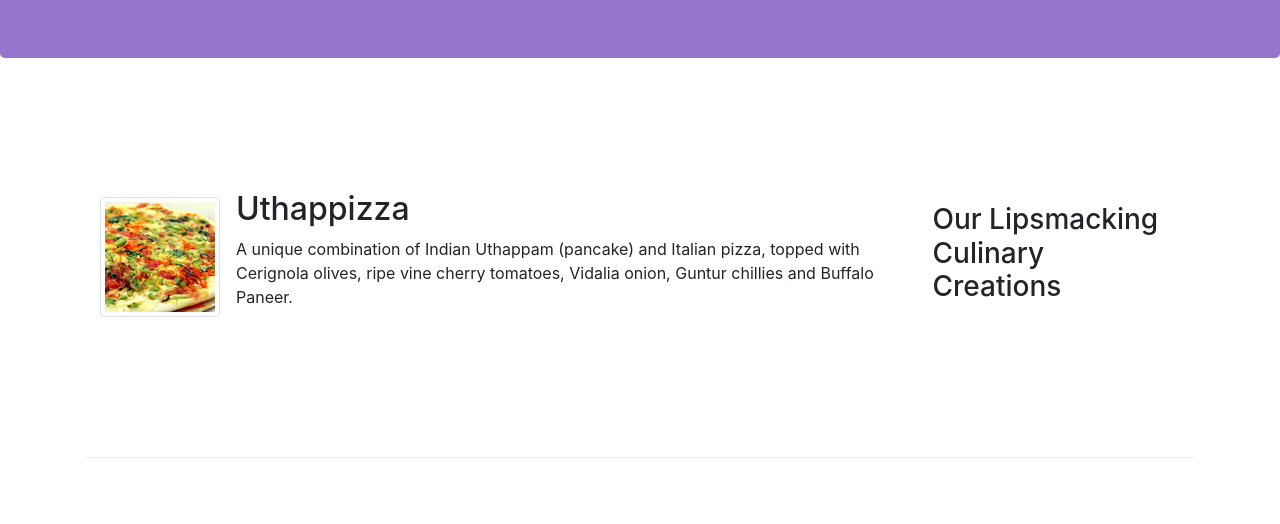
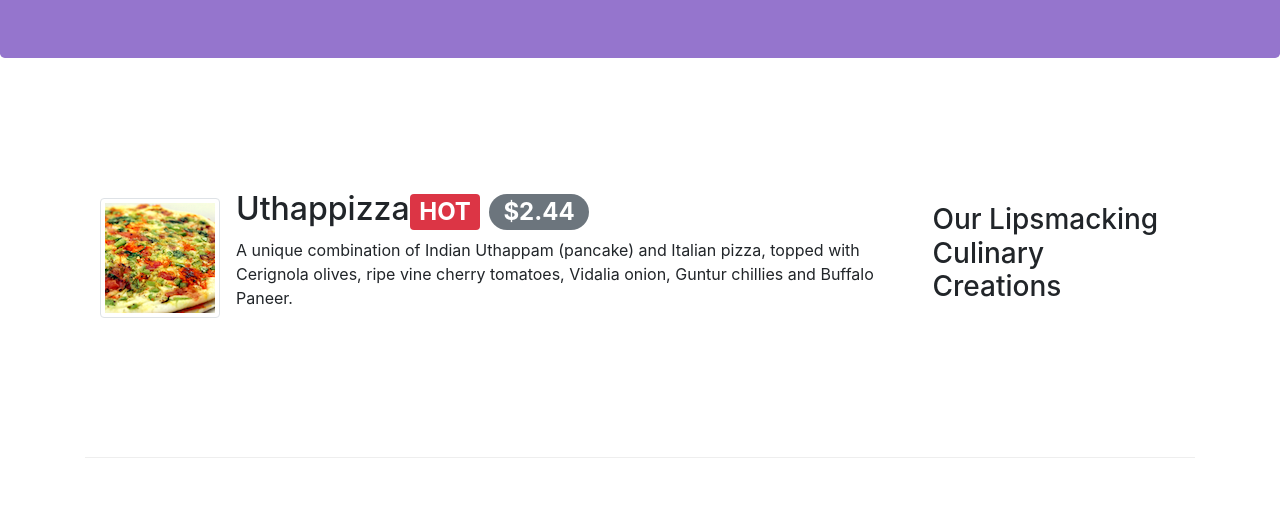
Before and after one commit to saketh1305/bootstrap, a plain HTML site: page index.html in a window 1280 px wide. Shown: the part 276-800 px from the top of the page. Drawn offline with nearby package versions, Linux system fonts and the light colour scheme.

Commit message:
Alerting Users

```diff
--- a/index.html
+++ b/index.html
@@ -54,7 +54,7 @@
                 <div class="media">
                     <img class="d-flex mr-3 img-thumbnail align-self-center" src="img/uthappizza.png" alt = "urhappizza">
                     <div class="media-body">
-                        <h2 class="mt-0">Uthappizza</h2>
+                        <h2 class="mt-0">Uthappizza<span class="badge badge-danger">HOT</span> <span class="badge badge-pill badge-secondary">$2.44</span></h2>
                         <p>A unique combination of Indian Uthappam (pancake) and Italian pizza, topped with Cerignola olives, ripe vine cherry tomatoes, Vidalia onion, Guntur chillies and Buffalo Paneer.</p>
                     </div>
                 </div>
```
